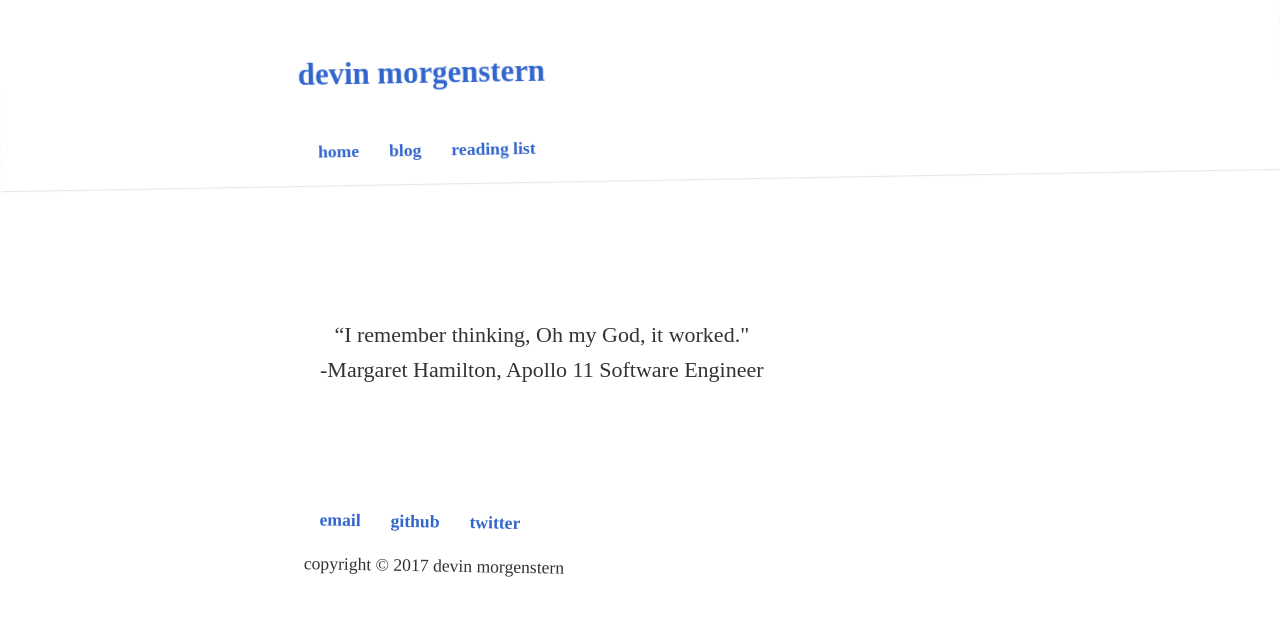
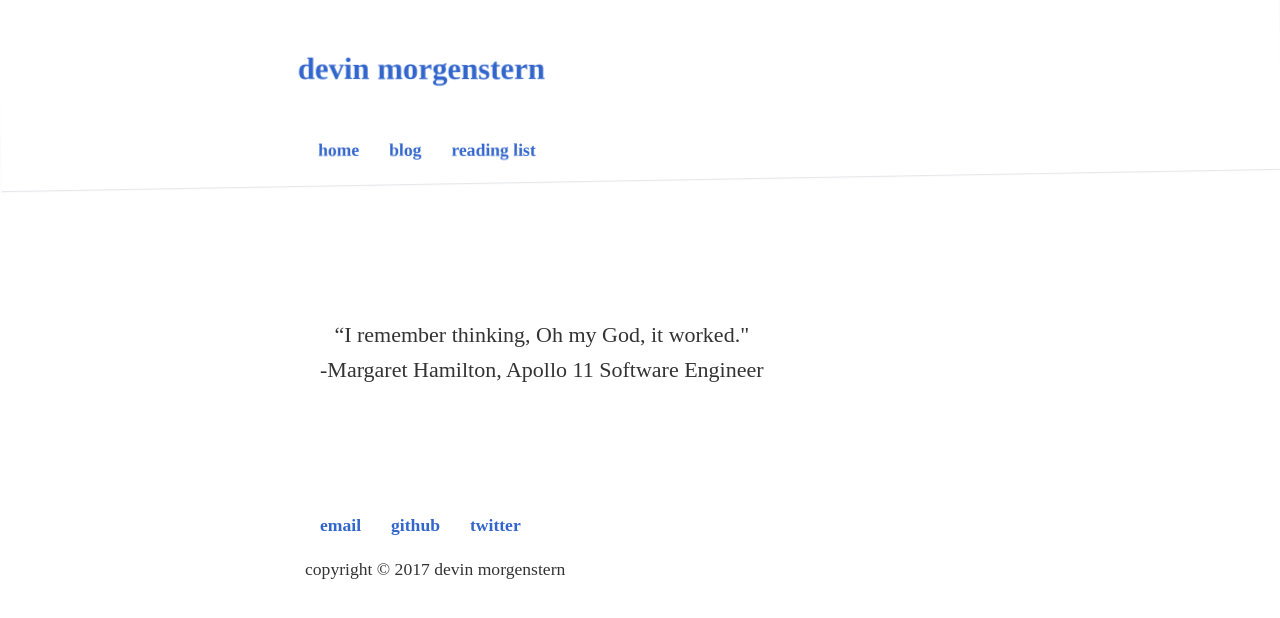
Before and after one commit to devinrm/devinrm.github.io, a Jekyll site: the page built from index.html, in a window 1280 px wide. Shown: the top 618 px of the page. Built offline with Jekyll 4.4.1, drawn with Linux system fonts in a browser that asks for light colours; some web fonts are replaced.

Commit message:
Less extreme header

```diff
--- a/css/main.css
+++ b/css/main.css
@@ -91,10 +91,6 @@
   text-align: center;
 }
 
-.nav-bottom {
-  transform: rotate(1deg);
-}
-
 .nav-bottom nav {
   float: left;
   margin: 0 auto;
@@ -119,6 +115,7 @@
   margin: 0 auto;
   max-width: 700px;
   padding-left: 12px;
+  transform: rotate(1deg);
 }
 
 .nav-top nav ul,
@@ -173,6 +170,7 @@
 .site-header {
   font-size: 1.75em;
   padding: 8px;
+  transform: rotate(1deg);
 }
 
 .skip {
```
